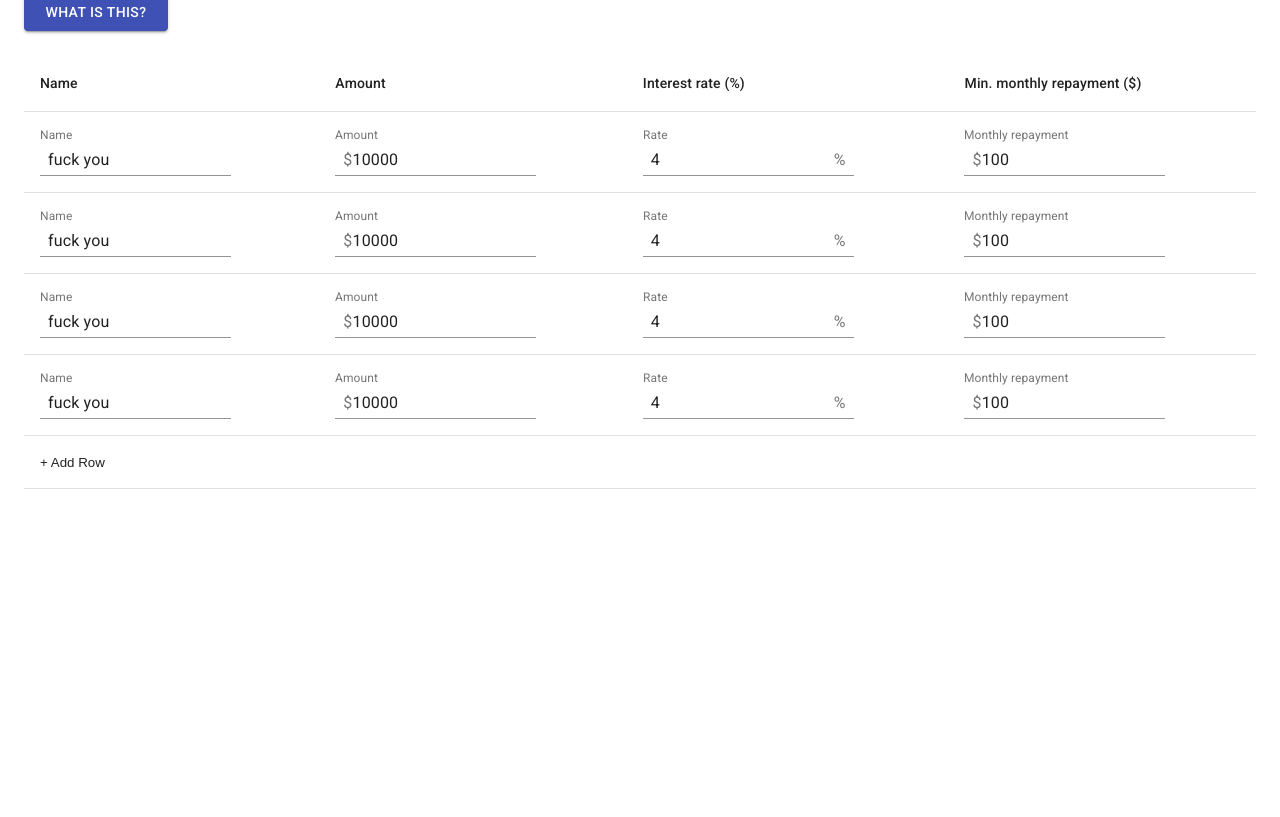
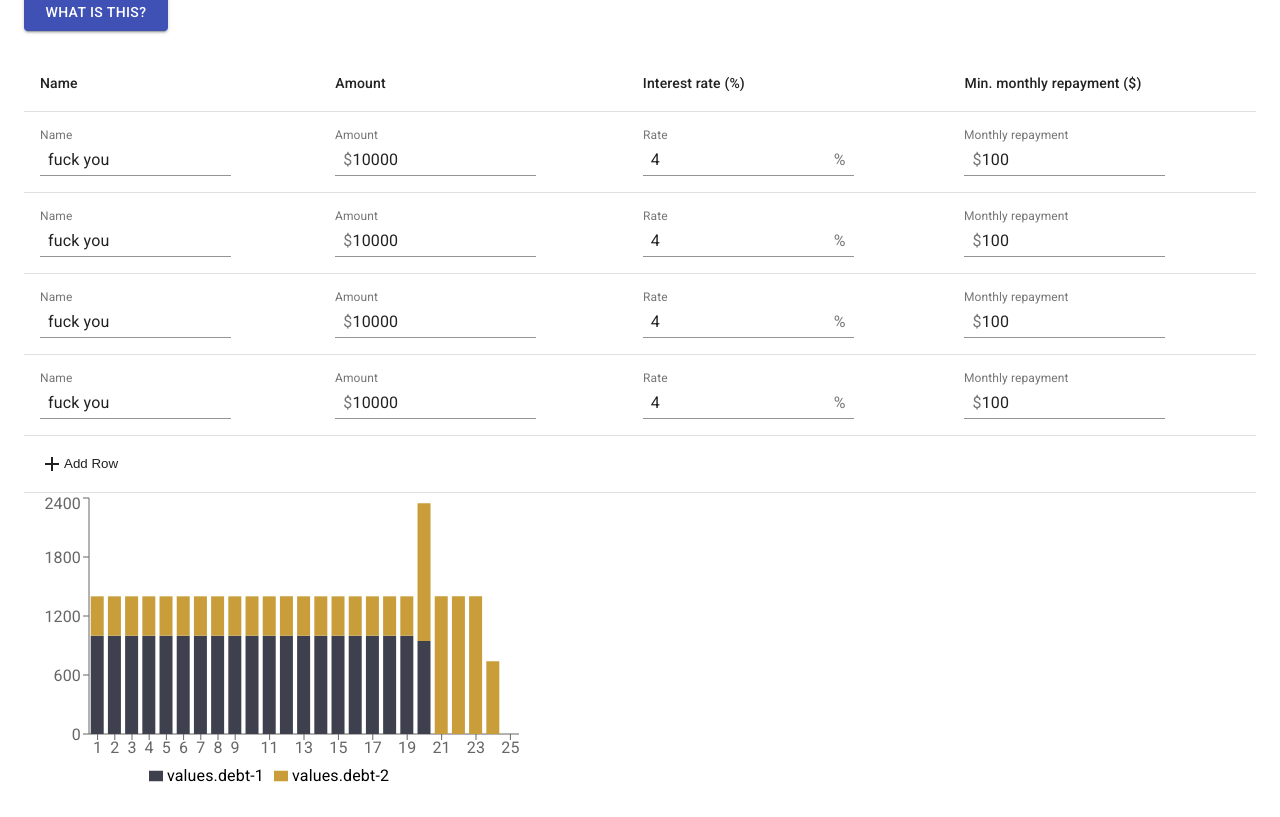
Before and after one commit to 3stacks/debt-destroyer, a React (Create React App) app: page / in a window 1280 px wide. Shown: the part 194-1011 px from the top of the page. Before the commit the page ends 800 px from the top, so only its background shows below. Built offline with nearby package versions, Linux system fonts and the light colour scheme.

Commit message:
feat: get the data viz working with sample data

```diff
--- a/src/components/app.tsx
+++ b/src/components/app.tsx
@@ -5,7 +5,6 @@ import AboutDialog from './about-dialog';
 import ButtonBase from '@material-ui/core/ButtonBase';
 import HelpIcon from '@material-ui/icons/HelpOutline';
 import Button from '@material-ui/core/Button';
-import AddIcon from '@material-ui/icons/Add';
 import TextField from '@material-ui/core/TextField';
 import InputAdornment from '@material-ui/core/InputAdornment';
 import Radio from '@material-ui/core/Radio';
@@ -13,10 +12,11 @@ import RadioGroup from '@material-ui/core/RadioGroup';
 import FormControlLabel from '@material-ui/core/FormControlLabel';
 import FormControl from '@material-ui/core/FormControl';
 import FormLabel from '@material-ui/core/FormLabel';
-import Fab from '@material-ui/core/Fab';
 import styled from 'styled-components';
 import SnowballDialog from './snowball-dialog';
 import DebtTable from './debt-table';
+import StackedBarChart, {parseChartData} from "./stacked-bar-chart";
+import chartData from '../data/sample-chart-data.js';
 
 const Accoutrements = styled.div`
 	margin-bottom: 24px;
@@ -104,21 +104,6 @@ export default class App extends Component<IProps, IState> {
 		});
 	};
 
-	handleDebtFormChanged = (debtIndex: number, values: any) => {
-		this.setState(state => {
-			return {
-				...state,
-				debts: state.debts.map((debt: IDebt, index: number) => {
-					if (index === debtIndex) {
-						return values;
-					}
-
-					return debt;
-				})
-			};
-		});
-	};
-
 	handleChange = (name: string) => (event: React.ChangeEvent<any>) => {
 		const newValue = event.target.value;
 
@@ -196,6 +181,7 @@ export default class App extends Component<IProps, IState> {
 						/>
 					</Accoutrements>
 					<DebtTable />
+					<StackedBarChart months={parseChartData(chartData)}/>
 				</div>
 				<AboutDialog
 					isOpen={this.state.isAboutDialogOpen}
--- a/src/components/debt-table.tsx
+++ b/src/components/debt-table.tsx
@@ -4,6 +4,7 @@ import TableRow from '@material-ui/core/TableRow';
 import TableBody from '@material-ui/core/TableBody';
 import TableCell from '@material-ui/core/TableCell';
 import TableHead from '@material-ui/core/TableHead';
+import AddIcon from '@material-ui/icons/Add';
 import { IDebt } from './app';
 import InputAdornment from '@material-ui/core/InputAdornment/InputAdornment';
 import TextField from '@material-ui/core/TextField/TextField';
@@ -164,7 +165,7 @@ export default class DebtTable extends React.Component<any, IState> {
 					<TableRow>
 						<TableCell colSpan={4}>
 							<ButtonBase onClick={this.handleNewRowRequested}>
-								+ Add Row
+								<AddIcon /> Add Row
 							</ButtonBase>
 						</TableCell>
 					</TableRow>
--- /dev/null
+++ b/src/components/stacked-bar-chart.tsx
@@ -0,0 +1,101 @@
+import * as React from 'react';
+import {
+	BarChart, Bar, XAxis, YAxis, Tooltip, Legend,
+} from 'recharts';
+import chartData from '../data/sample-chart-data';
+import formatDate from 'date-fns/format';
+import addMonths from 'date-fns/add_months';
+
+interface IStackData {
+	month: string,
+	values: {
+		[debtName : string]: number
+	}
+}
+
+export function parseChartData(rawChartData : any) : IStackData[] {
+	const a =  [
+		{
+			month: 'Aug 2019',
+			values: {
+				'some-debt': 1000,
+				'another-one': 1200,
+				'another-two': 1200
+			}
+		},
+		{
+			month: 'Sep 2019',
+			values: {
+				'some-debt': 400,
+				'another-one': 2900,
+				'another-two': 6200
+			}
+		}
+	]
+
+	const numberOfMonthsUntilDebtsPaidOff = Math.max(...chartData.map(debt => {
+		return Object.keys(debt.repayments).length;
+	}));
+
+	const months = new Array(numberOfMonthsUntilDebtsPaidOff).fill(true).map((month, index) => {
+		const parsedMonth = addMonths(new Date(), index);
+
+		return {
+			month: `${index + 1}`,
+			values: {}
+		}
+	});
+
+	return months.map((month, index) => {
+		const debts = chartData.reduce((acc, debt) => {
+			const monthIndex : string = `${index + 1}` as any;
+			// @ts-ignore
+			const foundDebtRepayment = debt.repayments[monthIndex];
+
+			if (foundDebtRepayment) {
+				return {
+					...acc,
+					[debt.id]: foundDebtRepayment.amountPaid
+				};
+			}
+
+			return acc;
+		}, {});
+
+		return {
+			...month,
+			values: debts
+		};
+	});
+}
+
+interface IProps {
+	months: IStackData[]
+}
+
+function getRandomColor() {
+	const letters = '0123456789ABCDEF';
+	let color = '#';
+	for (let i = 0; i < 6; i++) {
+		color += letters[Math.floor(Math.random() * 16)];
+	}
+	return color;
+}
+
+export default class StackedBarChart extends React.Component<IProps> {
+	render() {
+		return (
+			<BarChart width={500} height={300} data={this.props.months}>
+				<XAxis dataKey="month" />
+				<YAxis />
+				<Tooltip />
+				<Legend />
+				{Object.keys(this.props.months[0].values).map(value => {
+					return (
+						<Bar dataKey={`values.${value}`} stackId="a" fill={getRandomColor()} />
+					);
+				})}
+			</BarChart>
+		);
+	}
+}
--- /dev/null
+++ b/src/data/sample-chart-data.js
@@ -0,0 +1,252 @@
+export default [
+	{
+		"amount": 17000,
+		"id": "debt-1",
+		"interest": 19,
+		"minPayment": 600,
+		"repayments": {
+			"1": {
+				"amountLeft": 17000,
+				"amountPaid": 1000,
+				"interestPaid": 269.1666666666667
+			},
+			"2": {
+				"amountLeft": 16269.166666666668,
+				"amountPaid": 1000,
+				"interestPaid": 257.5951388888889
+			},
+			"3": {
+				"amountLeft": 15526.761805555558,
+				"amountPaid": 1000,
+				"interestPaid": 245.8403952546297
+			},
+			"4": {
+				"amountLeft": 14772.602200810188,
+				"amountPaid": 1000,
+				"interestPaid": 233.89953484616134
+			},
+			"5": {
+				"amountLeft": 14006.50173565635,
+				"amountPaid": 1000,
+				"interestPaid": 221.76961081455886
+			},
+			"6": {
+				"amountLeft": 13228.271346470909,
+				"amountPaid": 1000,
+				"interestPaid": 209.4476296524561
+			},
+			"7": {
+				"amountLeft": 12437.718976123366,
+				"amountPaid": 1000,
+				"interestPaid": 196.93055045528664
+			},
+			"8": {
+				"amountLeft": 11634.64952657865,
+				"amountPaid": 1000,
+				"interestPaid": 184.21528417082862
+			},
+			"9": {
+				"amountLeft": 10818.864810749481,
+				"amountPaid": 1000,
+				"interestPaid": 171.2986928368668
+			},
+			"10": {
+				"amountLeft": 9990.163503586347,
+				"amountPaid": 1000,
+				"interestPaid": 158.17758880678386
+			},
+			"11": {
+				"amountLeft": 9148.34109239313,
+				"amountPaid": 1000,
+				"interestPaid": 144.84873396289126
+			},
+			"12": {
+				"amountLeft": 8293.189826356022,
+				"amountPaid": 1000,
+				"interestPaid": 131.3088389173037
+			},
+			"13": {
+				"amountLeft": 7424.498665273324,
+				"amountPaid": 1000,
+				"interestPaid": 117.55456220016099
+			},
+			"14": {
+				"amountLeft": 6542.053227473486,
+				"amountPaid": 1000,
+				"interestPaid": 103.58250943499687
+			},
+			"15": {
+				"amountLeft": 5645.6357369084835,
+				"amountPaid": 1000,
+				"interestPaid": 89.389232501051
+			},
+			"16": {
+				"amountLeft": 4735.024969409535,
+				"amountPaid": 1000,
+				"interestPaid": 74.97122868231763
+			},
+			"17": {
+				"amountLeft": 3809.996198091852,
+				"amountPaid": 1000,
+				"interestPaid": 60.324939803121
+			},
+			"18": {
+				"amountLeft": 2870.3211378949727,
+				"amountPaid": 1000,
+				"interestPaid": 45.446751350003744
+			},
+			"19": {
+				"amountLeft": 1915.7678892449767,
+				"amountPaid": 1000,
+				"interestPaid": 30.332991579712132
+			},
+			"20": {
+				"amountLeft": 946.1008808246889,
+				"amountPaid": 946.1008808246889,
+				"interestPaid": 14.979930613057578
+			},
+			"21": {
+				"amountLeft": 0,
+				"amountPaid": 0,
+				"interestPaid": 0
+			}
+		},
+		"interestPaid": 2961.0808114377437,
+		"totalPaid": 19961.080811437743
+	},
+	{
+		"amount": 12000,
+		"id": "debt-2",
+		"interest": 12,
+		"minPayment": 400,
+		"repayments": {
+			"1": {
+				"amountLeft": 12000,
+				"amountPaid": 400,
+				"interestPaid": 120
+			},
+			"2": {
+				"amountLeft": 11720,
+				"amountPaid": 400,
+				"interestPaid": 117.2
+			},
+			"3": {
+				"amountLeft": 11437.2,
+				"amountPaid": 400,
+				"interestPaid": 114.37200000000001
+			},
+			"4": {
+				"amountLeft": 11151.572,
+				"amountPaid": 400,
+				"interestPaid": 111.51572
+			},
+			"5": {
+				"amountLeft": 10863.08772,
+				"amountPaid": 400,
+				"interestPaid": 108.6308772
+			},
+			"6": {
+				"amountLeft": 10571.718597199999,
+				"amountPaid": 400,
+				"interestPaid": 105.71718597199998
+			},
+			"7": {
+				"amountLeft": 10277.435783171999,
+				"amountPaid": 400,
+				"interestPaid": 102.77435783172
+			},
+			"8": {
+				"amountLeft": 9980.21014100372,
+				"amountPaid": 400,
+				"interestPaid": 99.8021014100372
+			},
+			"9": {
+				"amountLeft": 9680.012242413755,
+				"amountPaid": 400,
+				"interestPaid": 96.80012242413756
+			},
+			"10": {
+				"amountLeft": 9376.812364837893,
+				"amountPaid": 400,
+				"interestPaid": 93.76812364837893
+			},
+			"11": {
+				"amountLeft": 9070.580488486272,
+				"amountPaid": 400,
+				"interestPaid": 90.70580488486272
+			},
+			"12": {
+				"amountLeft": 8761.286293371133,
+				"amountPaid": 400,
+				"interestPaid": 87.61286293371136
+			},
+			"13": {
+				"amountLeft": 8448.899156304844,
+				"amountPaid": 400,
+				"interestPaid": 84.48899156304844
+			},
+			"14": {
+				"amountLeft": 8133.388147867893,
+				"amountPaid": 400,
+				"interestPaid": 81.33388147867893
+			},
+			"15": {
+				"amountLeft": 7814.7220293465725,
+				"amountPaid": 400,
+				"interestPaid": 78.14722029346572
+			},
+			"16": {
+				"amountLeft": 7492.869249640038,
+				"amountPaid": 400,
+				"interestPaid": 74.92869249640039
+			},
+			"17": {
+				"amountLeft": 7167.797942136439,
+				"amountPaid": 400,
+				"interestPaid": 71.6779794213644
+			},
+			"18": {
+				"amountLeft": 6839.475921557803,
+				"amountPaid": 400,
+				"interestPaid": 68.39475921557803
+			},
+			"19": {
+				"amountLeft": 6507.870680773381,
+				"amountPaid": 400,
+				"interestPaid": 65.07870680773381
+			},
+			"20": {
+				"amountLeft": 6172.949387581114,
+				"amountPaid": 1400,
+				"interestPaid": 61.72949387581114
+			},
+			"21": {
+				"amountLeft": 4834.678881456925,
+				"amountPaid": 1400,
+				"interestPaid": 48.34678881456925
+			},
+			"22": {
+				"amountLeft": 3483.025670271494,
+				"amountPaid": 1400,
+				"interestPaid": 34.83025670271495
+			},
+			"23": {
+				"amountLeft": 2117.855926974209,
+				"amountPaid": 1400,
+				"interestPaid": 21.17855926974209
+			},
+			"24": {
+				"amountLeft": 739.0344862439513,
+				"amountPaid": 739.0344862439513,
+				"interestPaid": 7.3903448624395125
+			},
+			"25": {
+				"amountLeft": 0,
+				"amountPaid": 0,
+				"interestPaid": 0
+			}
+		},
+		"interestPaid": 1946.4248311063939,
+		"totalPaid": 13946.424831106393
+	}
+]
```
